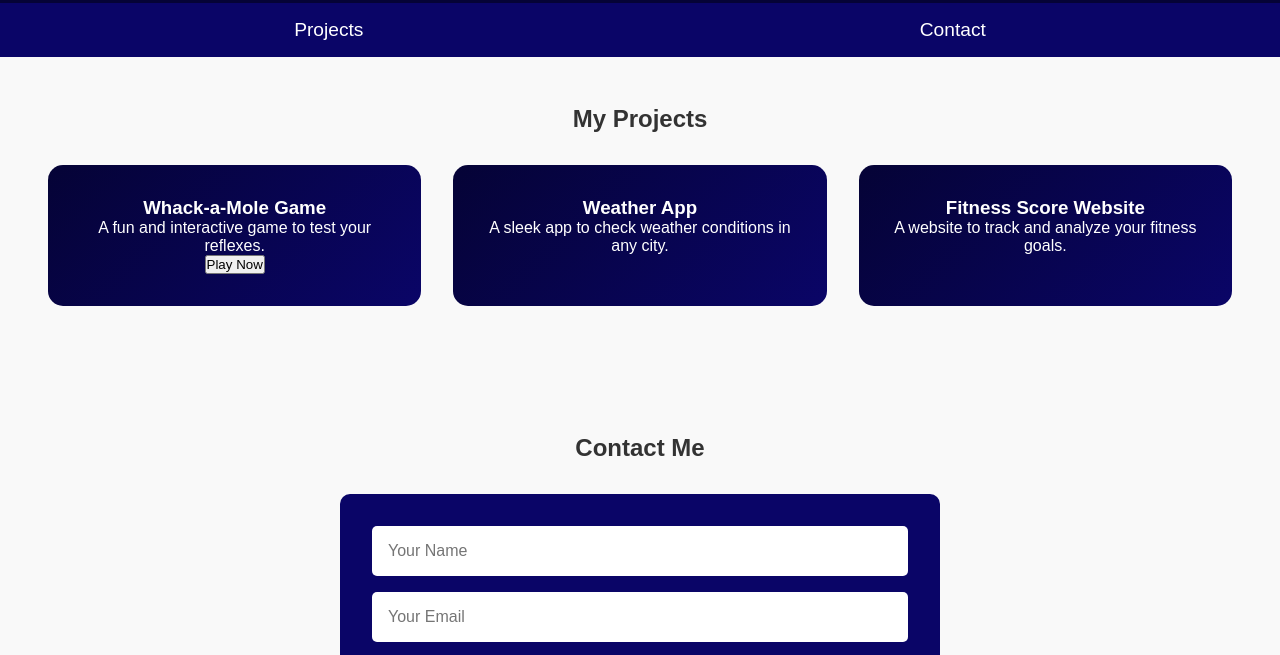
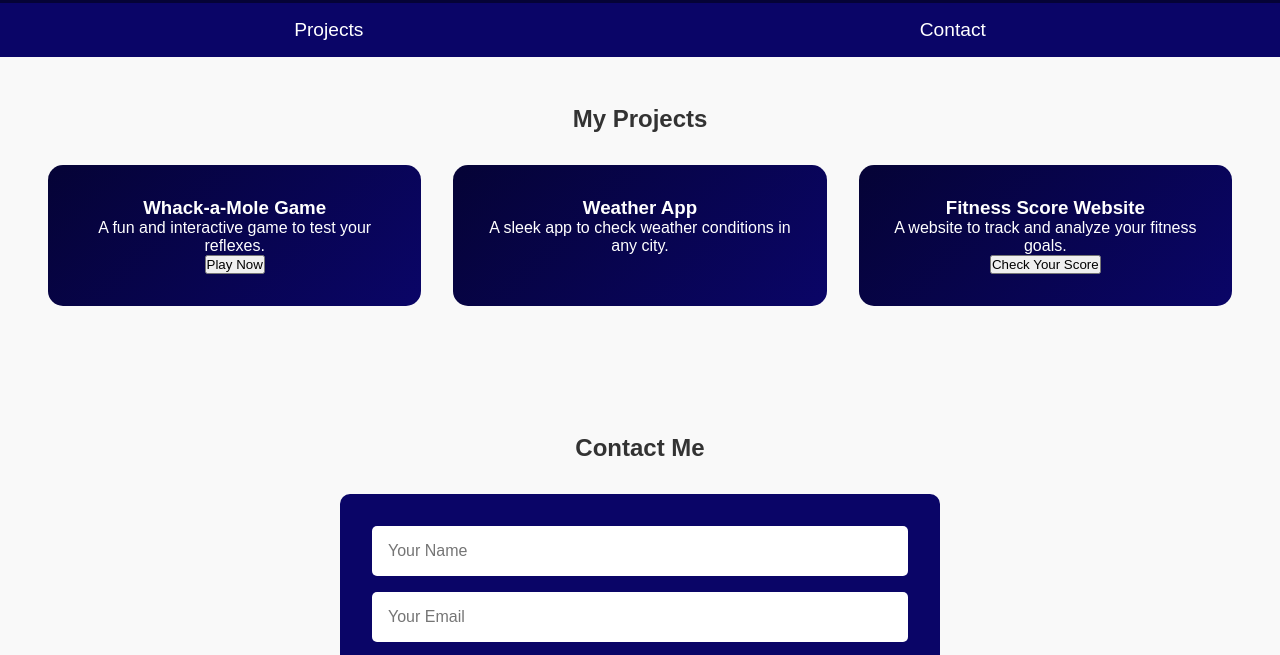
Before and after one commit to snigdhabhatt48/My-Portfolio, a plain HTML site: page index.html in a window 1280 px wide. Shown: the part 82-737 px from the top of the page. Drawn offline with Linux system fonts and the light colour scheme.

Commit message:
Update index.html

```diff
--- a/index.html
+++ b/index.html
@@ -142,6 +142,9 @@
       <div class="project-card">
         <h3>Fitness Score Website</h3>
         <p>A website to track and analyze your fitness goals.</p>
+        <a href="./fitness-score.html" target="_blank">
+            <button>Check Your Score</button>
+          </a>
       </div>
     </div>
   </section>
```
